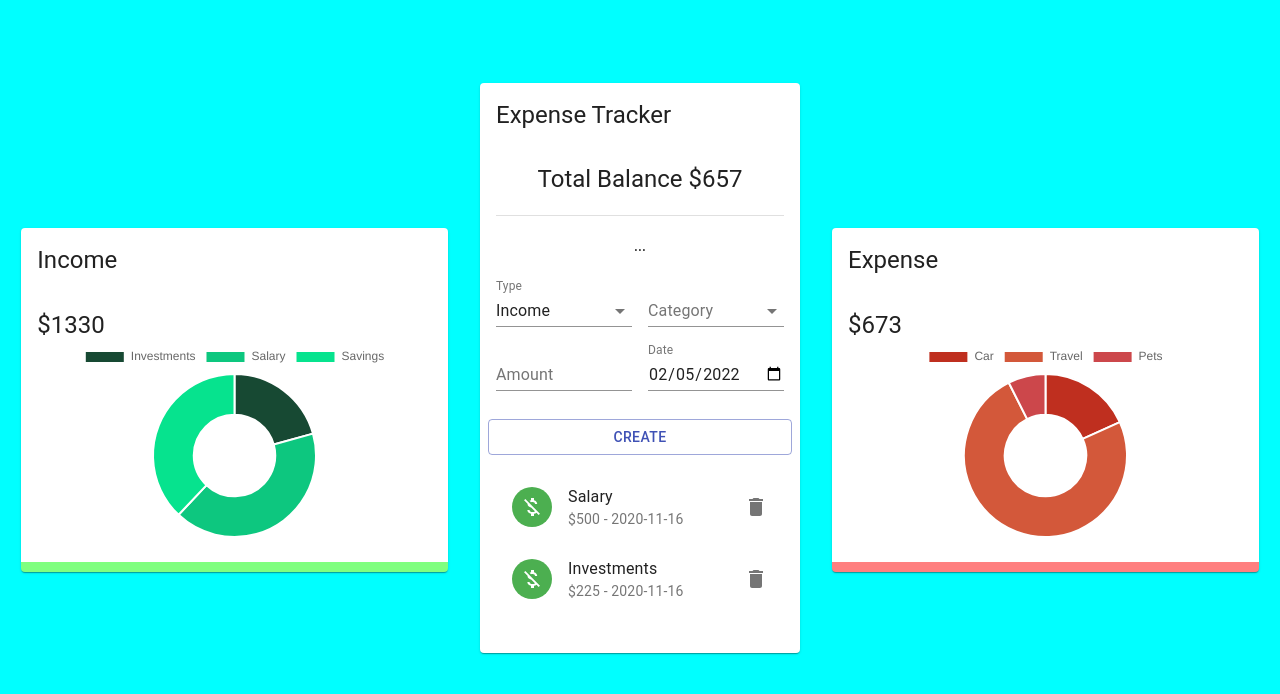
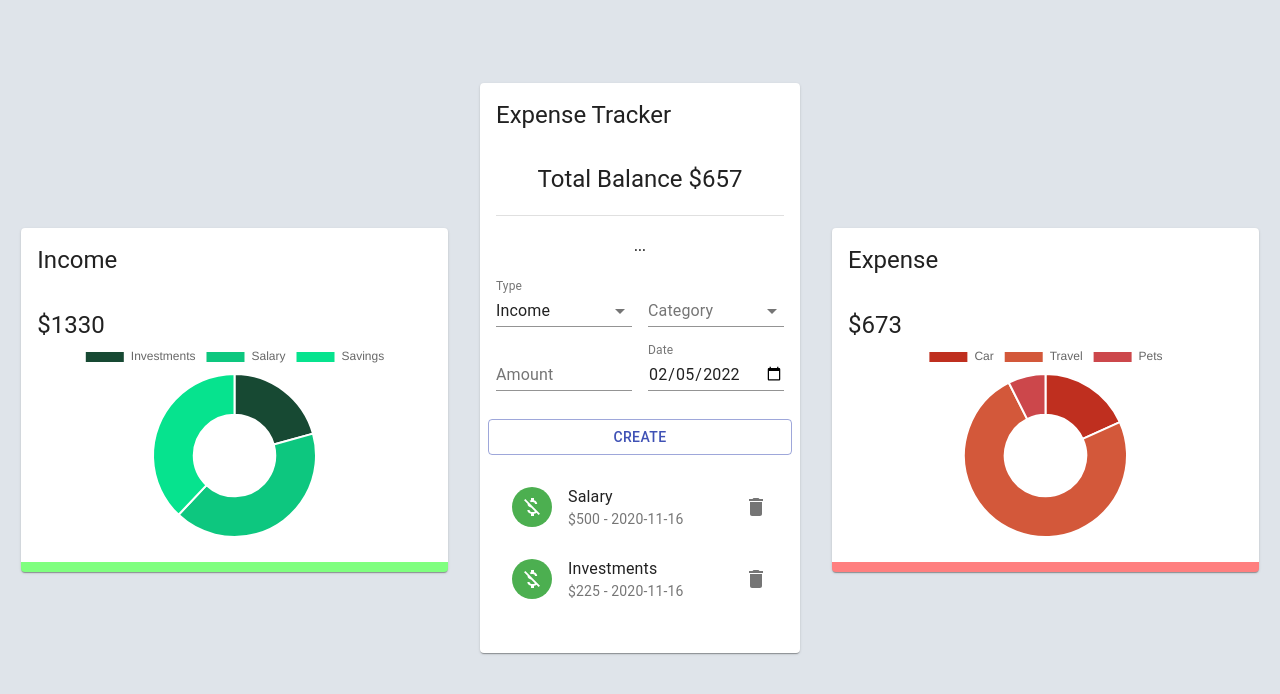
Before and after one commit to ngodingbentar/expense_tracker_reactjs, a React (Create React App) app: page / in a window 1280 px wide. Shown: the top 694 px of the page. Built offline with nearby package versions, Linux system fonts and the light colour scheme.

Commit message:
updated: background

```diff
--- a/src/index.css
+++ b/src/index.css
@@ -4,5 +4,5 @@
 }
 
 body {
-  background-color: aqua;
+  background-color: #dfe4ea;
 }
```
